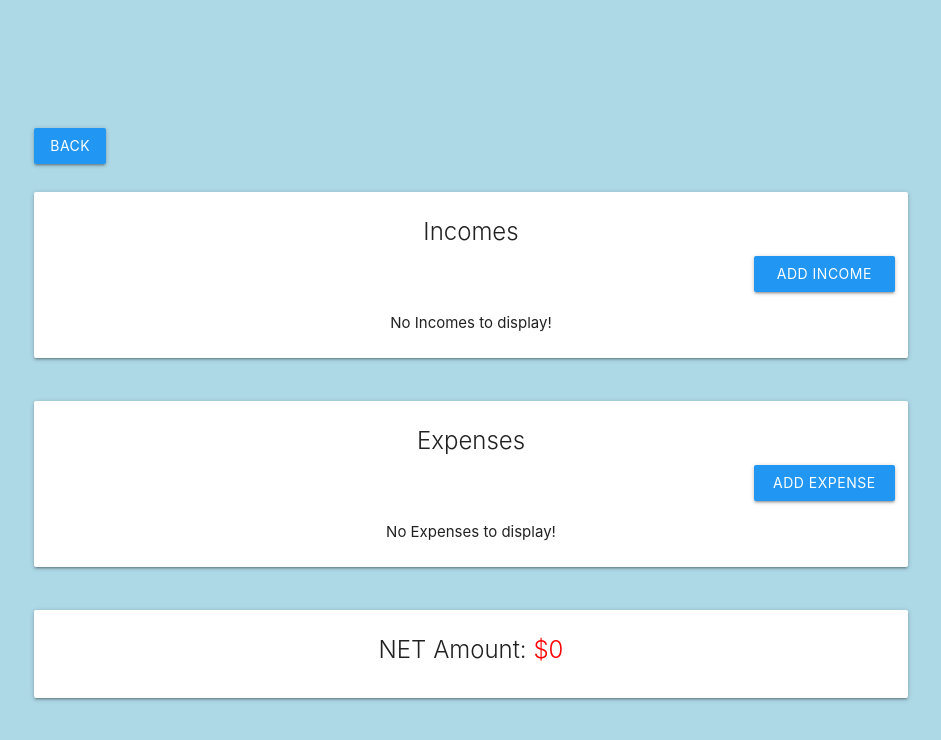
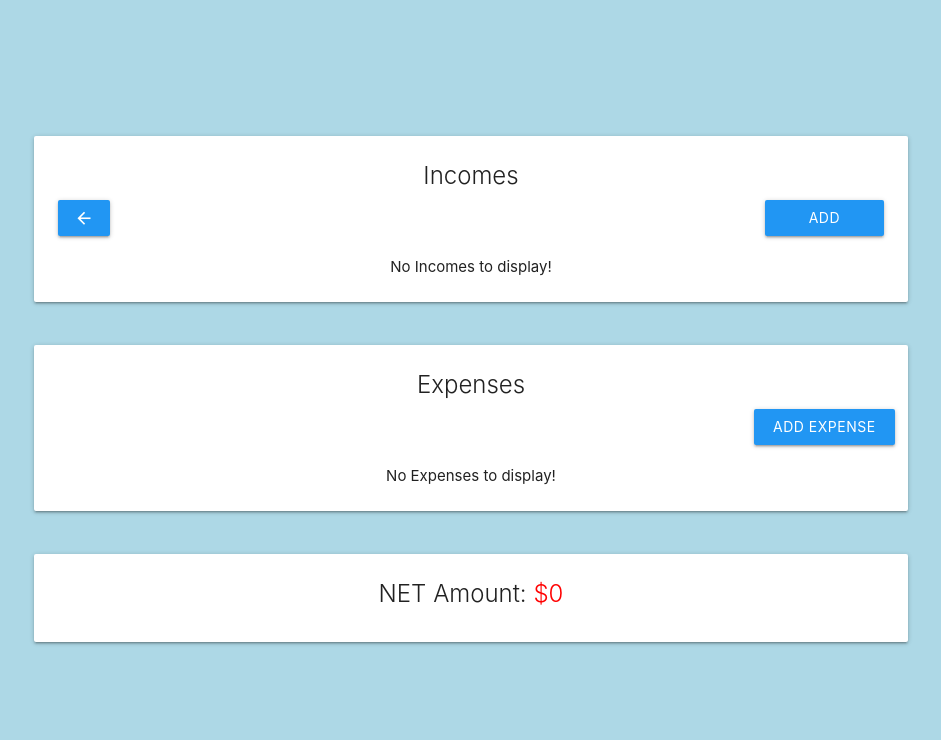
Before and after one commit to DisSupEng/silver-coin, a Django app: page /amount/ in a window 1280 px wide. Shown: the top 740 px of the page, without its empty margins (169-1110 px from the left). Run offline with Django 4.2, Linux system fonts and the light colour scheme; a user stored in the database is signed in; data comes from the database, SQL or seed files in the repository; data that the repository does not hold is empty; parts of the project's set-up code (start-up, migrations or seed data) failed here and were passed over.

Commit message:
Use back arrow instead of text.

```diff
--- a/silver_coin/budget/templates/amount/amount_list.html
+++ b/silver_coin/budget/templates/amount/amount_list.html
@@ -4,21 +4,18 @@
 {% block content %}
     <div class="row">
         <div class="col s12">
-            <a class="waves-effect waves-light btn blue" href="{% url 'dashboard' %}">Back</a>
-        </div>
-    </div>
-
-    <div class="row">
-        <div class="col s12">
             <div class="card">
                 <div class="card-content">
                     <span class="card-title center">Incomes</span>
                     <div class="row">
-                        <a href="{% url 'create_income' %}">
-                            <div class="col s2 offset-s10 waves-effect waves-light btn blue">
-                                Add Income
-                            </div>
-                        </a>
+                        <div class="col s2">
+                            <a class="waves-effect waves-light btn blue" href="{% url 'dashboard' %}">
+                                <i class="material-icons">arrow_back</i>
+                            </a>
+                        </div>
+                        <div class="col s2 offset-s8">
+                            <a href="{% url 'create_income' %}" class="waves-effect waves-light btn blue right">Add Income</a>
+                        </div>
                     </div>
                     {% if incomes %}
                         <table class="highlight">
--- a/silver_coin/templates/base.html
+++ b/silver_coin/templates/base.html
@@ -5,6 +5,7 @@
         <title>{% block title %}{% endblock %}</title>
         <link rel="stylesheet" href="{% static 'css/materialize.min.css' %}">
         <link rel="stylesheet" href="{% static 'css/site.css' %}">
+        <link href="https://fonts.googleapis.com/icon?family=Material+Icons" rel="stylesheet">
         <script src="{% static 'js/materialize.min.js' %}"></script>
         {% block extra_js %}{% endblock %}
     </head>
```
Also changed, not shown: silver_coin/budget/templates/amount/actual_amount_list.html (+8 -11 lines), silver_coin/budget/templates/amount/summary.html (+7 -6 lines), silver_coin/budget/templates/budget_period/budget_period_list.html (+8 -11 lines).
